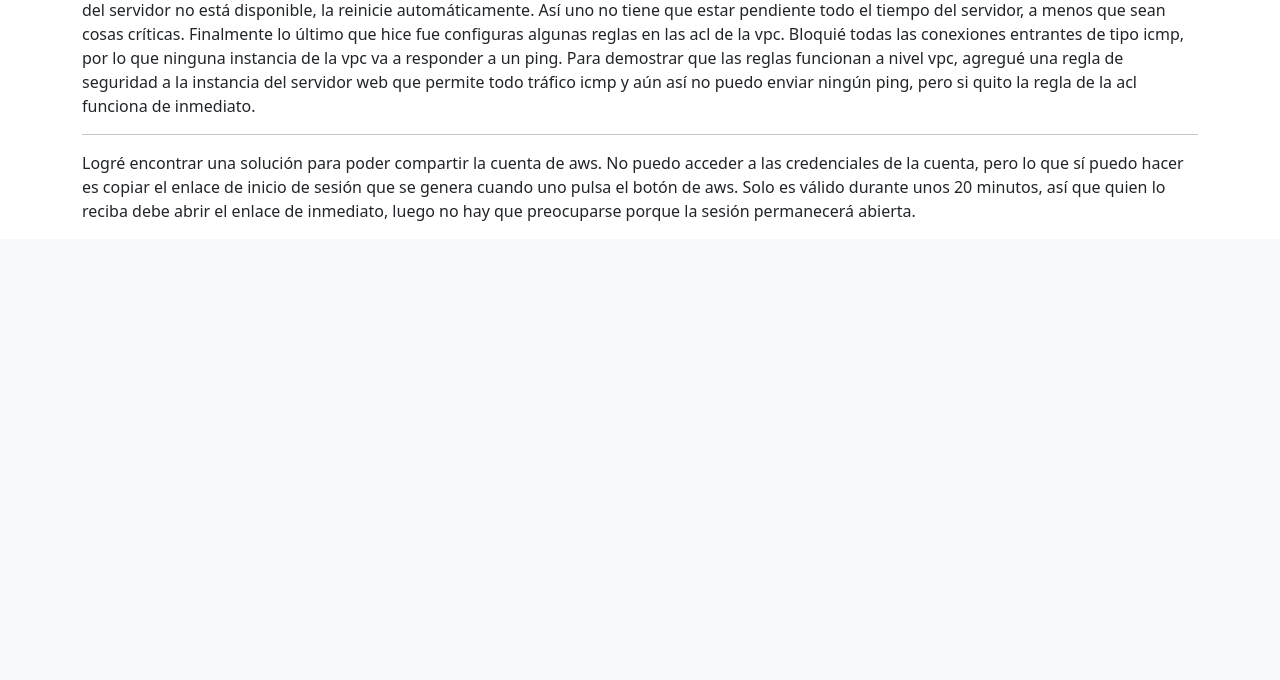
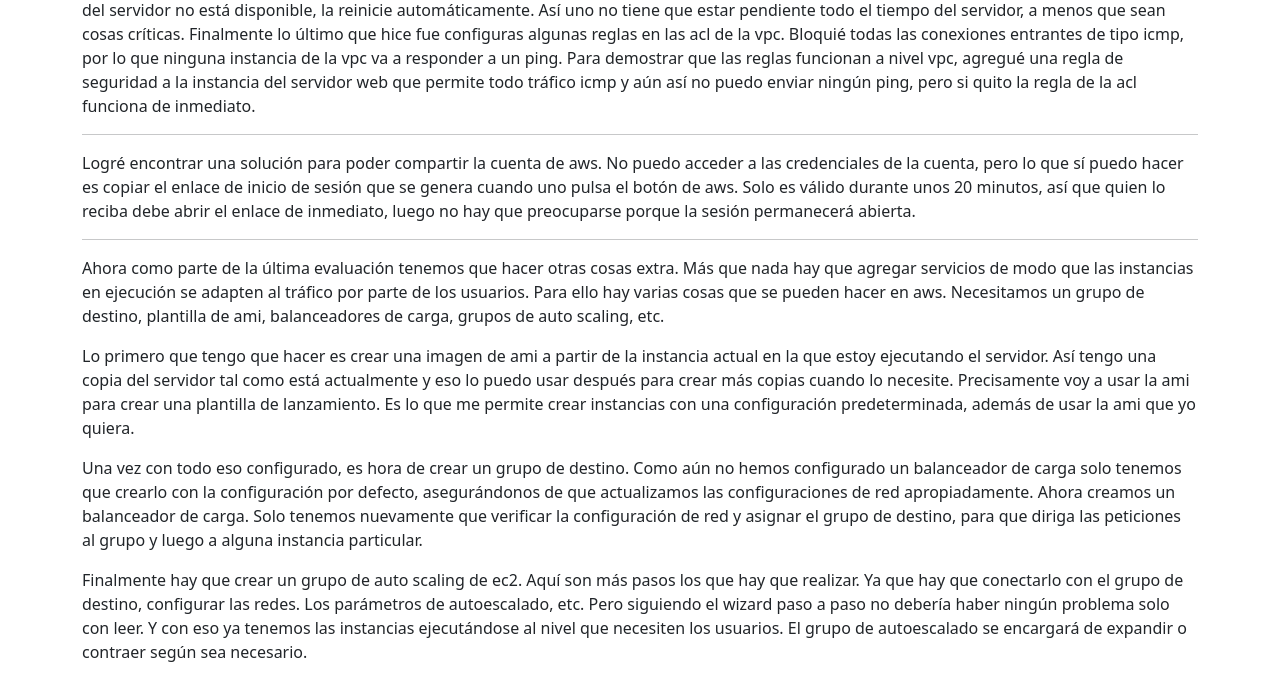
Before and after one commit to pinguin-frosch/aw7, a Django app: page / in a window 1280 px wide. Shown: the part 1795-2475 px from the top of the page. Before the commit the page ends 2016 px from the top, so only its background shows below. Run offline with Django 4.2, Linux system fonts and the light colour scheme.

Commit message:
Actualizar blog

```diff
--- a/app/aws7/templates/index.html
+++ b/app/aws7/templates/index.html
@@ -126,4 +126,29 @@
     de aws. Solo es válido durante unos 20 minutos, así que quien lo reciba debe abrir el enlace de inmediato, luego no
     hay que preocuparse porque la sesión permanecerá abierta.
 </p>
+<hr>
+<p>
+    Ahora como parte de la última evaluación tenemos que hacer otras cosas extra. Más que nada hay que agregar servicios
+    de modo que las instancias en ejecución se adapten al tráfico por parte de los usuarios. Para ello hay varias cosas
+    que se pueden hacer en aws. Necesitamos un grupo de destino, plantilla de ami, balanceadores de carga, grupos de auto
+    scaling, etc.
+</p>
+<p>
+    Lo primero que tengo que hacer es crear una imagen de ami a partir de la instancia actual en la que estoy ejecutando el
+    servidor. Así tengo una copia del servidor tal como está actualmente y eso lo puedo usar después para crear más copias
+    cuando lo necesite. Precisamente voy a usar la ami para crear una plantilla de lanzamiento. Es lo que me permite crear
+    instancias con una configuración predeterminada, además de usar la ami que yo quiera.
+</p>
+<p>
+    Una vez con todo eso configurado, es hora de crear un grupo de destino. Como aún no hemos configurado un balanceador de
+    carga solo tenemos que crearlo con la configuración por defecto, asegurándonos de que actualizamos las configuraciones
+    de red apropiadamente. Ahora creamos un balanceador de carga. Solo tenemos nuevamente que verificar la configuración de
+    red y asignar el grupo de destino, para que diriga las peticiones al grupo y luego a alguna instancia particular.
+</p>
+<p>
+    Finalmente hay que crear un grupo de auto scaling de ec2. Aquí son más pasos los que hay que realizar. Ya que hay que
+    conectarlo con el grupo de destino, configurar las redes. Los parámetros de autoescalado, etc. Pero siguiendo el wizard
+    paso a paso no debería haber ningún problema solo con leer. Y con eso ya tenemos las instancias ejecutándose al nivel
+    que necesiten los usuarios. El grupo de autoescalado se encargará de expandir o contraer según sea necesario.
+</p>
 {% endblock %}
```
